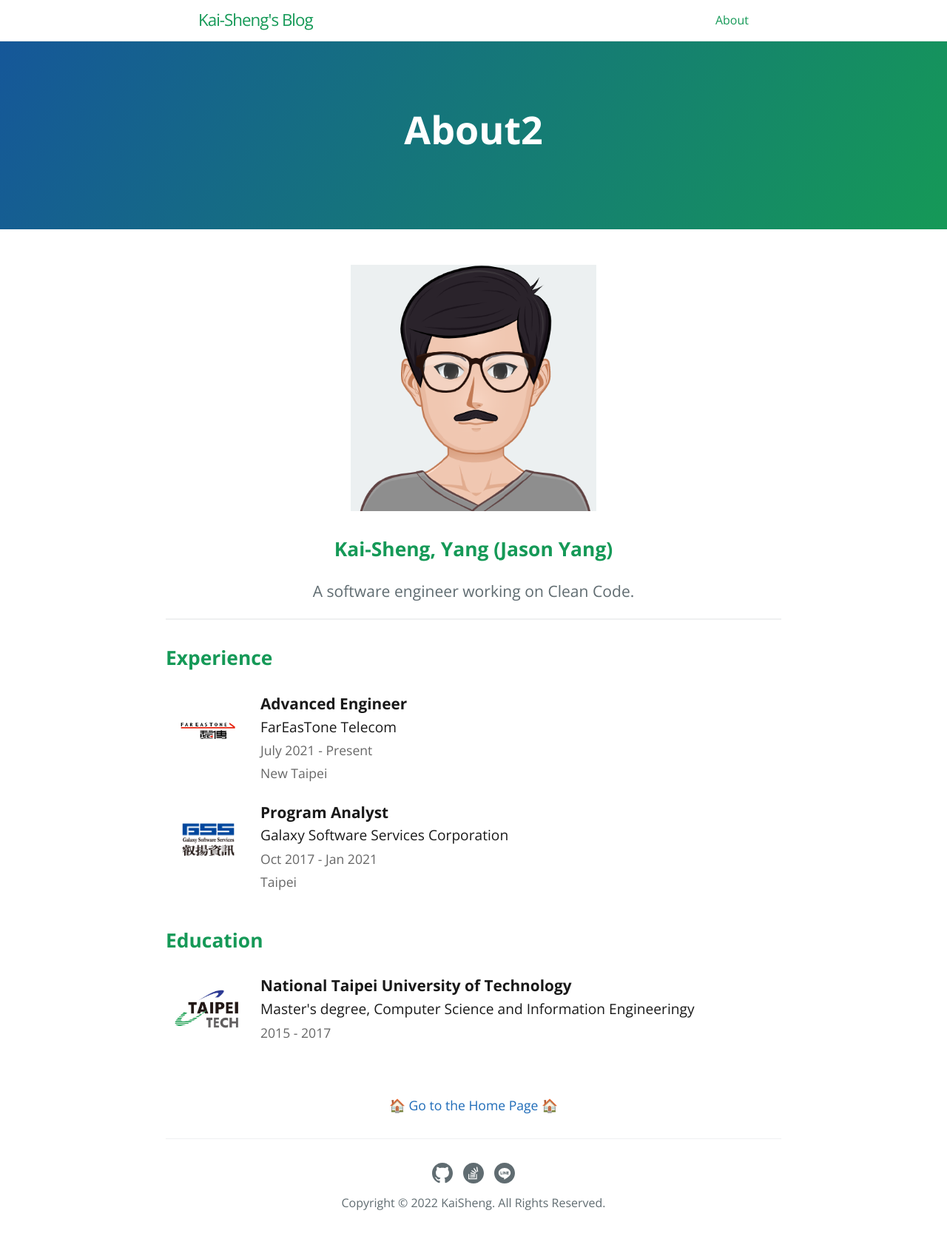
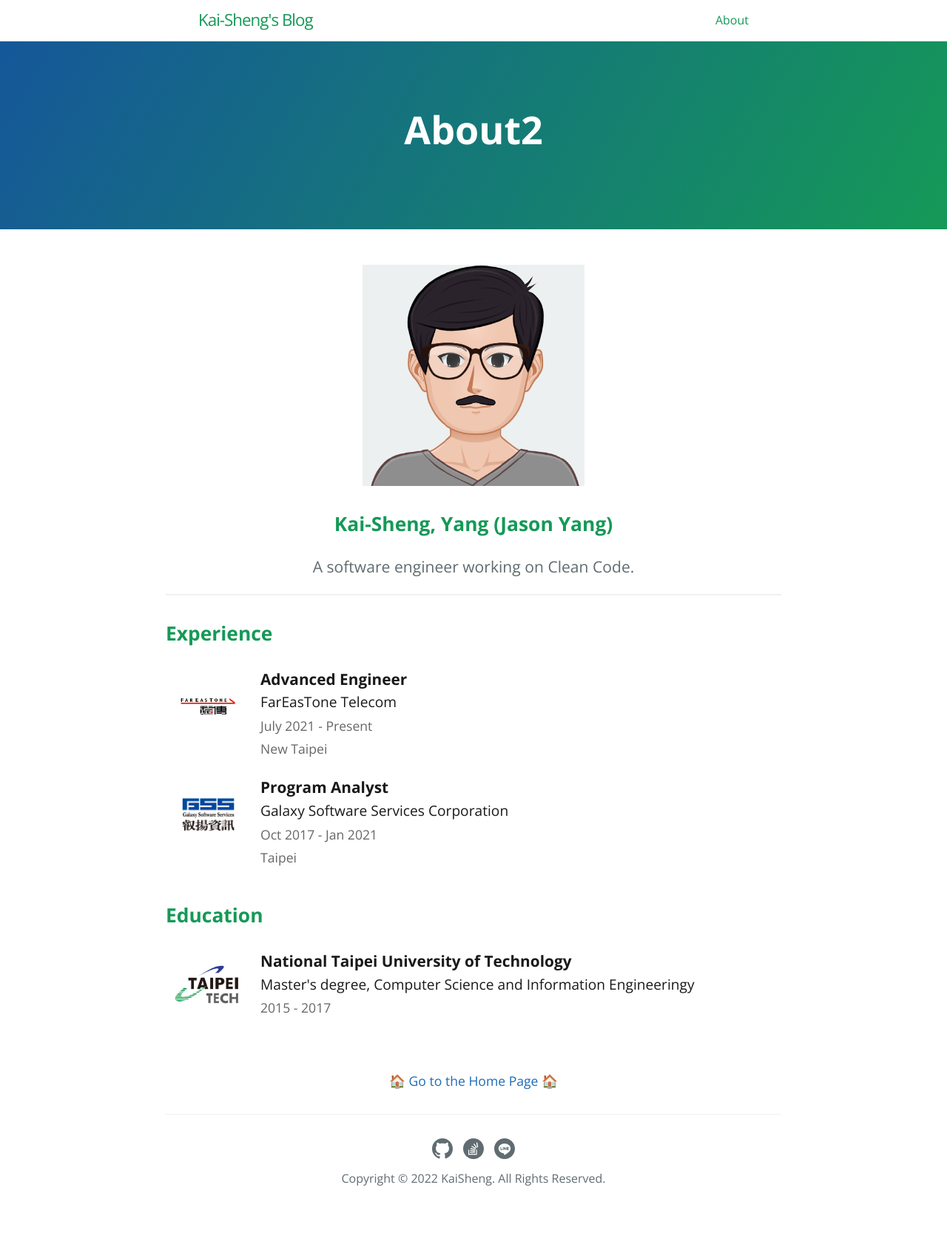
Before and after one commit to KaiSheng714/KaiSheng714.github.io, a Jekyll site: the page built from about2.html, in a window 1280 px wide. Shown: the whole page at 74% size. Built offline with Jekyll 4.4.1, drawn with Linux system fonts in a browser that asks for light colours; after the commit the page ends 1661 px from its top, so only the background shows below that.

Commit message:
profile2

```diff
--- a/_sass/blog/_layout.scss
+++ b/_sass/blog/_layout.scss
@@ -166,7 +166,7 @@ img[src*="size=medium"] {
 }
 
 img[src*="size=small"] {
-  width: 40%;
+  width: 36%;
 }
 
 
```
